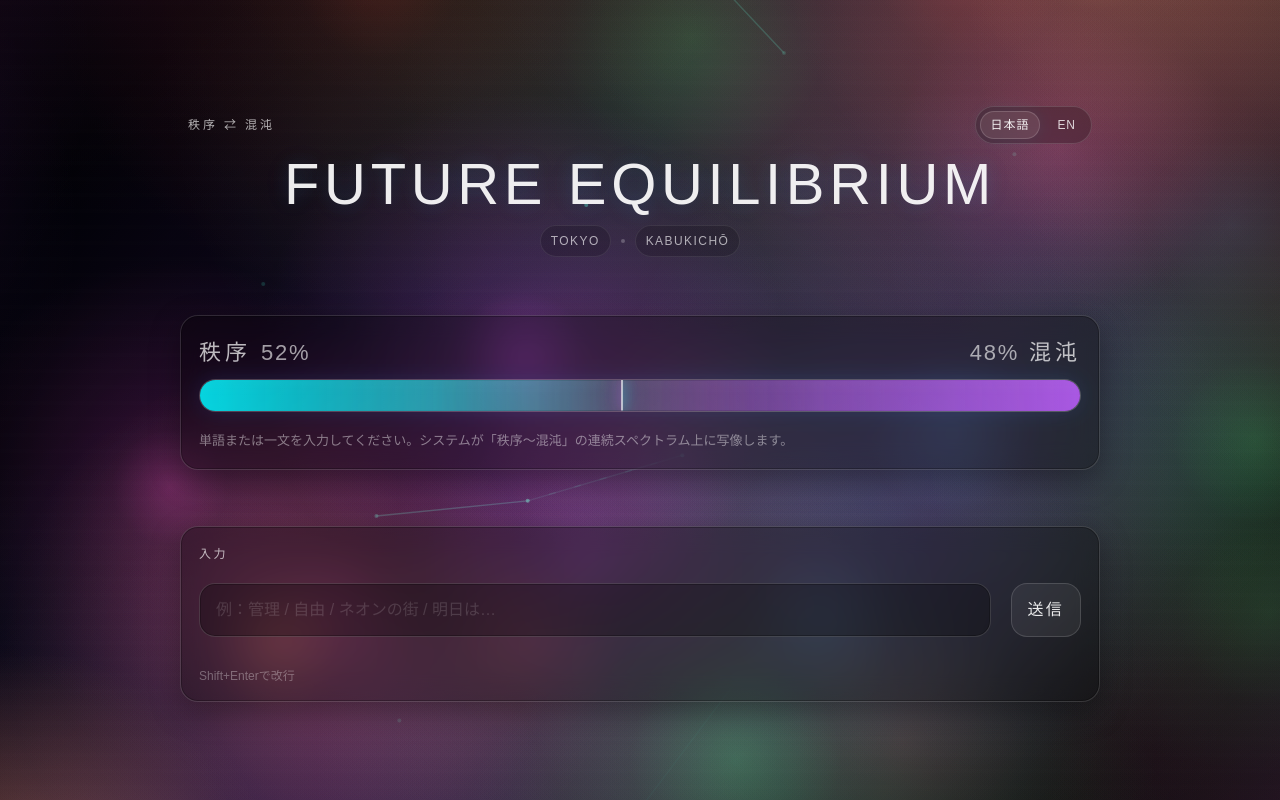
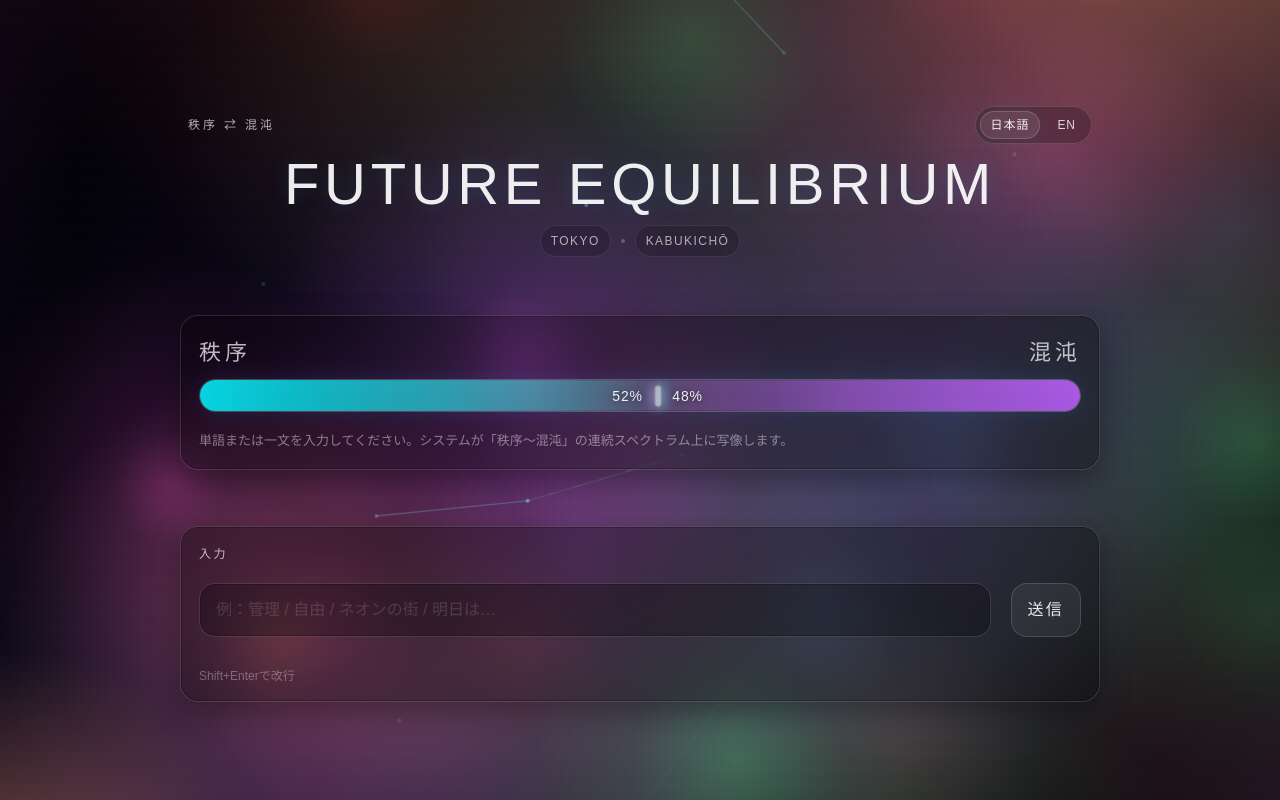
Before and after one commit to cozlind/FutureEquilibrium, a Next.js app: page / in a window 1280 px wide. Built offline with nearby package versions, Linux system fonts and the light colour scheme.

Commit message:
Update the progress bar

```diff
--- a/components/HeroUI.tsx
+++ b/components/HeroUI.tsx
@@ -59,14 +59,16 @@ export default function HeroUI({
 
   const pct = Math.max(0, Math.min(1, value));
 
-  // ✅ 宽度用 float，显示用 round（避免 99/101 抖动 & 断层）
-  const leftPct = pct * 100;
-  const rightPct = 100 - leftPct;
+  // value: 0=秩序, 1=混沌
+  // orderPct: 秩序百分比（左边绿条）
+  // chaosPct: 混沌百分比（右边紫条）
+  const orderPct = pct * 100;
+  const chaosPct = 100 - orderPct;
 
-  // ✅ 指示器应落在“左侧填充结束处”
+  // indicator 位置：从左边算，秩序越高越靠右
   const indicatorStyle = useMemo(
-    () => ({ ["--p" as any]: `${rightPct}%` }),
-    [rightPct]
+    () => ({ ["--p" as any]: `${orderPct}%` }),
+    [orderPct]
   );
 
   const onFormSubmit = (e: React.FormEvent) => {
@@ -113,26 +115,27 @@ export default function HeroUI({
       {/* ✅ submitFxKey 用 key 强制重播 CSS 动画（更明显“提交触发”） */}
       <section className="meter-card fx-scope" key={`m-${submitFxKey}`}>
         <div className="meter-row">
-          <div className="meter-label meter-label-left">
-            {t.order} <span className="meter-num">{Math.round(leftPct)}%</span>
-          </div>
-          <div className="meter-label meter-label-right">
-            <span className="meter-num">{Math.round(rightPct)}%</span> {t.chaos}
-          </div>
+          <div className="meter-label meter-label-left">{t.order}</div>
+          <div className="meter-label meter-label-right">{t.chaos}</div>
         </div>
 
-        <div className="meter-track" style={indicatorStyle}>
+        <div className="meter-track-wrap">
+          <div className="meter-track">
             <div
               className="meter-fill meter-fill-left"
-            style={{ width: `${rightPct}%` }}
+              style={{ width: `${orderPct}%` }}
             />
             <div
               className="meter-fill meter-fill-right"
-            style={{ width: `${leftPct}%` }}
+              style={{ width: `${chaosPct}%` }}
             />
-
-          <div className="meter-indicator" />
+            <div className="meter-pct" style={indicatorStyle}>
+              <span className="pct-left">{Math.round(orderPct)}%</span>
+              <span className="pct-right">{Math.round(chaosPct)}%</span>
+            </div>
             <div className="meter-gloss" />
+          </div>
+          <div className="meter-indicator" style={indicatorStyle} />
         </div>
 
         <div className="meter-hint">{t.meterHint}</div>
--- a/components/heroUI.css
+++ b/components/heroUI.css
@@ -138,6 +138,10 @@
   letter-spacing: 0.08em;
 }
 
+.meter-track-wrap{
+  position: relative;
+}
+
 .meter-track{
   position: relative;
   height: 33px;
@@ -226,23 +230,49 @@
 
 .meter-indicator{
   position:absolute;
-  top: -10px;
+  top: 50%;
   left: var(--p);
-  width: 2px;
-  height: 42px;
-  transform: translateX(-1px);
-  background: rgba(255,255,255,0.92);
+  width: 6px;
+  height: 20px;
+  transform: translate(-50%, -50%);
+  background: rgba(255,255,255,0.55);
+  border-radius: 3px;
+  backdrop-filter: blur(6px);
   box-shadow:
-    0 0 10px rgba(255,255,255,0.30),
-    0 0 26px rgba(0,245,255,0.26),
-    0 0 26px rgba(190,95,255,0.22);
+    0 0 12px rgba(255,255,255,0.60),
+    0 0 20px rgba(0,245,255,0.30),
+    0 0 20px rgba(190,95,255,0.25);
   transition: left 520ms cubic-bezier(0.22, 1, 0.36, 1);
-  animation: indicatorPulse 0.9s ease-in-out infinite;
+  animation: indicatorPulse 1.2s ease-in-out infinite;
+}
+
+.meter-pct{
+  position: absolute;
+  top: 50%;
+  left: var(--p);
+  transform: translate(-50%, -50%);
+  display: flex;
+  align-items: center;
+  gap: 24px;
+  font-size: 14px;
+  font-weight: 500;
+  letter-spacing: 0.06em;
+  white-space: nowrap;
+  color: rgba(255,255,255,0.92);
+  text-shadow: 0 1px 6px rgba(0,0,0,0.6);
+  pointer-events: none;
+  transition: left 520ms cubic-bezier(0.22, 1, 0.36, 1);
+}
+
+.pct-left,
+.pct-right{
+  min-width: 36px;
+  text-align: center;
 }
 
 @keyframes indicatorPulse{
-  0%,100% { opacity: 0.65; transform: translateX(-1px) scaleY(0.92); }
-  50%     { opacity: 1;    transform: translateX(-1px) scaleY(1.08); }
+  0%,100% { opacity: 0.6; transform: translate(-50%, -50%) scale(0.95); }
+  50%     { opacity: 1;   transform: translate(-50%, -50%) scale(1.05); }
 }
 
 .meter-gloss{
```
Lines whose indentation alone changed are shown as unchanged.
